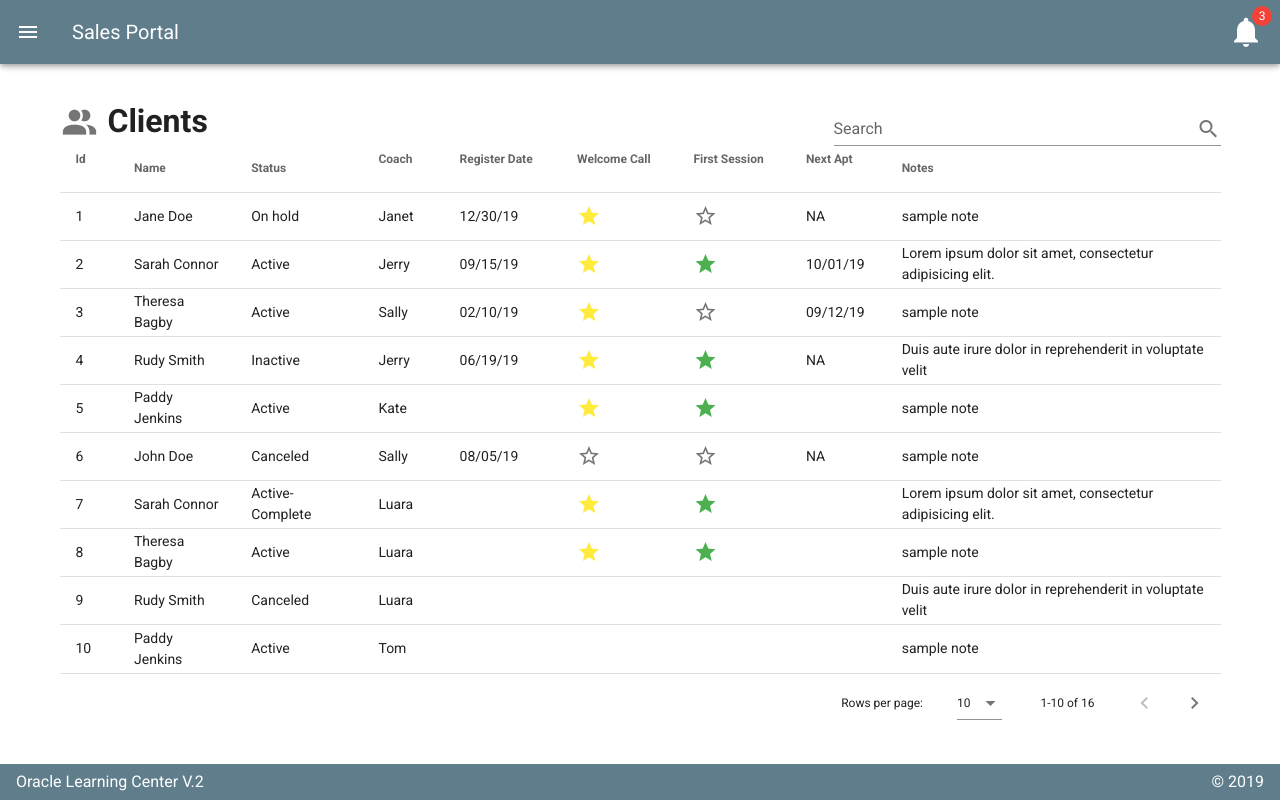
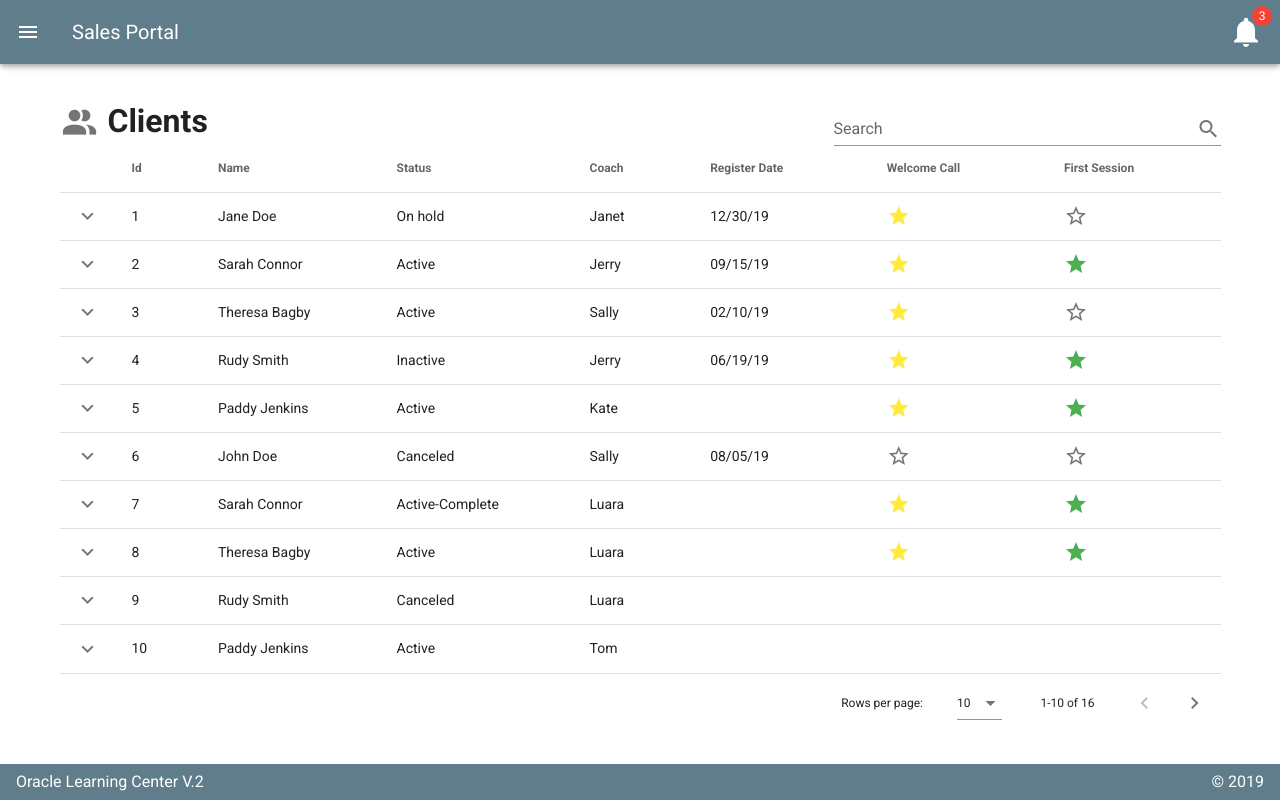
Before and after one commit to theronj60/salesManageDashboard, a Vue app: page /dashboard/client-table in a window 1280 px wide. Built offline with nearby package versions, Linux system fonts and the light colour scheme.

Commit message:
added an expand column to client table which shows some additional content about the client. added button which takes you to the new view client page.

```diff
--- a/src/router.js
+++ b/src/router.js
@@ -5,6 +5,7 @@ import Dashboard from './views/Dashboard.vue'
 import UserSettings from './views/Dashboard/UserSettings.vue'
 import ClientTable from './views/Dashboard/ClientTable.vue'
 import AddClient from './views/Dashboard/AddClient.vue'
+import ViewClient from './views/Dashboard/ViewClient.vue'
 import User from './views/Dashboard/User.vue'
 import Messages from './views/Dashboard/Messages.vue'
 
@@ -38,6 +39,11 @@ export default new Router({
                     component: AddClient
                 },
                 {
+                    path: 'view-client',
+                    name: 'viewClient',
+                    component: ViewClient
+                },
+                {
                     path: 'messages',
                     name: 'messages',
                     component: Messages
--- a/src/views/Dashboard/ClientTable.vue
+++ b/src/views/Dashboard/ClientTable.vue
@@ -21,12 +21,45 @@
                 :headers="headers"
                 :items="clients"
                 :search="search"
+                single-expand
+                show-expand
+
                 calculate-widths
-                expand
+
                 >
 
-                <template slot="items" slot-scope="props">
-                  <tr @click="props.expanded = !props.expanded"></tr>
+                <template v-slot:expanded-item="{ item }">
+                  <td colspan="12">
+                    <v-container>
+                      <v-row class="justify-end">
+                        <v-spacer></v-spacer>
+                        <v-col>
+                          <h4>Phone Number:</h4>
+                          <p>{{ item.phone }}</p>
+                          <h4>Email:</h4>
+                          <p>{{ item.email }}</p>
+                        </v-col>
+                        <v-col>
+                          <h4>Address:</h4>
+                          <p>{{item.address + ' ' +item.city + ', ' + item.state}}</p>
+                          <h4>Recent Activity:</h4>
+                          <!-- could pull last logged activity -->
+                          <p>Completed Lesson 8: Blogging 8-14-19</p>
+                        </v-col>
+                        <v-col>
+                          <h4>Next Appointment:</h4>
+                          <p>{{ item.appointment }}</p>
+                          <h4>Notes:</h4>
+                          <p>{{ item.notes }}</p>
+                        </v-col>
+                        <v-col class="align-self-center text-center">
+                          <v-btn to=/dashboard/view-client>
+                            View Client
+                          </v-btn>
+                        </v-col>
+                      </v-row>
+                    </v-container>
+                  </td>
                 </template>
 
 
@@ -38,44 +71,16 @@
                   <v-icon :color="item.firstSession === 'mdi-star' ? 'green' : '' ">{{ item.firstSession }}</v-icon>
                 </template>
 
-                <template slot="expand">
-                  <v-card flat>
-                    <v-card-text>
-                      testing
-                    </v-card-text>
-                    <div class="datatable-container"></div>
-                  </v-card>
-                </template>
-
-                <!-- <template v-slot:item="{ item }">
-                  <v-expansion-panels>
-                  <v-expansion-panel
-                    v-for="(item,i) in 5"
-                    :key="i"
-                  >
-                    <v-expansion-panel-header>Item</v-expansion-panel-header>
-                    <v-expansion-panel-content>
-                      Lorem ipsum dolor sit amet, consectetur adipiscing elit, sed do eiusmod tempor incididunt ut labore et dolore magna aliqua. Ut enim ad minim veniam, quis nostrud exercitation ullamco laboris nisi ut aliquip ex ea commodo consequat.
-                    </v-expansion-panel-content>
-                  </v-expansion-panel>
-                </v-expansion-panels>
-                </template> -->
-
-
                 </v-data-table>
-
-
 
         </v-container>
 </template>
 
 <script>
-// import ClientActions from '@/components/ClientActions.vue';
 
   export default {
       name: 'clientTable',
       components: {
-        // ClientActions,
       },
     data () {
       return {
@@ -86,17 +91,17 @@
           { text: 'Status', value: 'status' },
           { text: 'Coach', value: 'coach' },
           { text: 'Register Date', value: 'date' },
-          // { text: 'Phone', value: 'phone' },
           { text: 'Welcome Call', value: 'welcome' },
           { text: 'First Session', value: 'firstSession' },
-          { text: 'Next Apt', value: 'appointment' },
-          { text: 'Notes', value: 'notes' },
-          // { text: 'Actions', value: 'action', sortable: false }
         ],
         clients: [
           {
             id: '1',
             name: 'Jane Doe',
+            address: '123 Main St.',
+            city: 'Boise',
+            state: 'Idaho',
+            email:'janed@test.com',
             status: 'On hold',
             coach: 'Janet',
             date: '12/30/19',
@@ -109,6 +114,10 @@
           {
             id: '2',
             name: 'Sarah Connor',
+            address: '53 South 24 East',
+            city: 'Hurricane',
+            state: 'Utah',
+            email:'connor97@test.com',
             status: 'Active',
             coach: 'Jerry',
             date: '09/15/19',
--- /dev/null
+++ b/src/views/Dashboard/ViewClient.vue
@@ -0,0 +1,11 @@
+<template>
+    <h1>View Client</h1>
+</template>
+
+<script>
+export default {
+    data: () => ({
+
+    })
+}
+</script>
```
